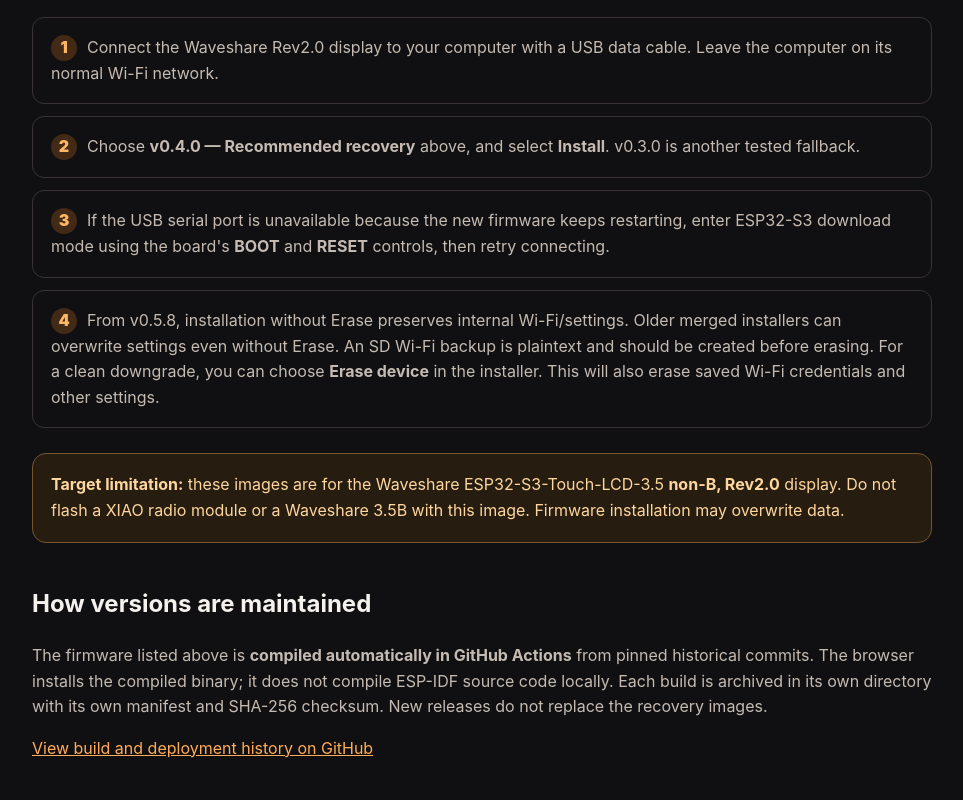
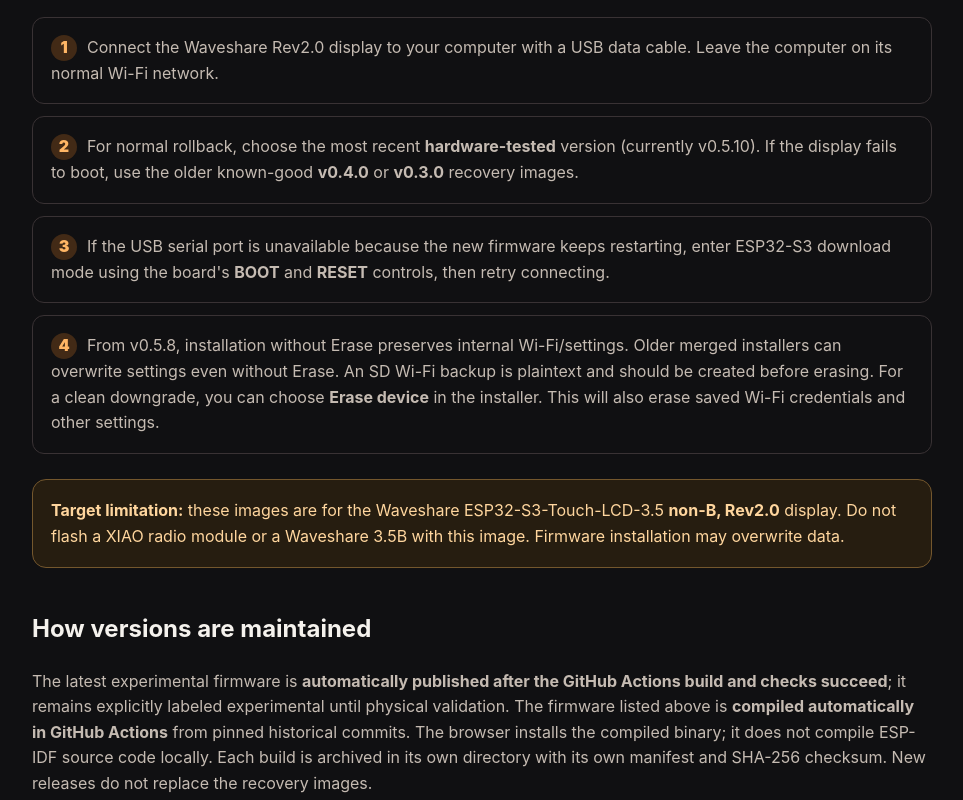
Before and after one commit to Renbrant/MeshCrossway, a plain HTML site: page docs/site/flasher/index.html in a window 1280 px wide. Shown: the part 953-1753 px from the top of the page, without its empty margins (158-1121 px from the left). Drawn offline with Linux system fonts and the light colour scheme; no server answers.

Commit message:
docs(flasher): clarify conservative default and tested rollback procedures

```diff
--- a/docs/site/flasher/index.html
+++ b/docs/site/flasher/index.html
@@ -41,13 +41,13 @@
 <h2>Recovery: flickering or rebooting display</h2>
 <div class="steps">
 <div class="step">Connect the Waveshare Rev2.0 display to your computer with a USB data cable. Leave the computer on its normal Wi-Fi network.</div>
-<div class="step">Choose <b>v0.4.0 — Recommended recovery</b> above, and select <b>Install</b>. v0.3.0 is another tested fallback.</div>
+<div class="step">For normal rollback, choose the most recent <b>hardware-tested</b> version (currently v0.5.10). If the display fails to boot, use the older known-good <b>v0.4.0</b> or <b>v0.3.0</b> recovery images.</div>
 <div class="step">If the USB serial port is unavailable because the new firmware keeps restarting, enter ESP32-S3 download mode using the board's <b>BOOT</b> and <b>RESET</b> controls, then retry connecting.</div>
 <div class="step">From v0.5.8, installation without Erase preserves internal Wi-Fi/settings. Older merged installers can overwrite settings even without Erase. An SD Wi-Fi backup is plaintext and should be created before erasing. For a clean downgrade, you can choose <b>Erase device</b> in the installer. This will also erase saved Wi-Fi credentials and other settings.</div>
 </div>
 <div class="notice"><b>Target limitation:</b> these images are for the Waveshare ESP32-S3-Touch-LCD-3.5 <b>non-B, Rev2.0</b> display. Do not flash a XIAO radio module or a Waveshare 3.5B with this image. Firmware installation may overwrite data.</div>
 <h2>How versions are maintained</h2>
-<p>The firmware listed above is <b>compiled automatically in GitHub Actions</b> from pinned historical commits. The browser installs the compiled binary; it does not compile ESP-IDF source code locally. Each build is archived in its own directory with its own manifest and SHA-256 checksum. New releases do not replace the recovery images.</p>
+<p>The latest experimental firmware is <b>automatically published after the GitHub Actions build and checks succeed</b>; it remains explicitly labeled experimental until physical validation. The firmware listed above is <b>compiled automatically in GitHub Actions</b> from pinned historical commits. The browser installs the compiled binary; it does not compile ESP-IDF source code locally. Each build is archived in its own directory with its own manifest and SHA-256 checksum. New releases do not replace the recovery images.</p>
 <p><a class="inset-link" href="https://github.com/Renbrant/MeshCrossway/actions">View build and deployment history on GitHub</a></p>
 </div></section></main>
 <script>
```
